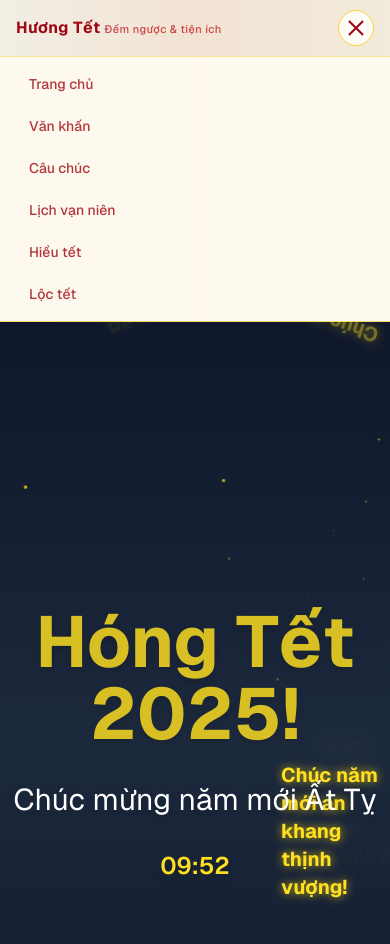
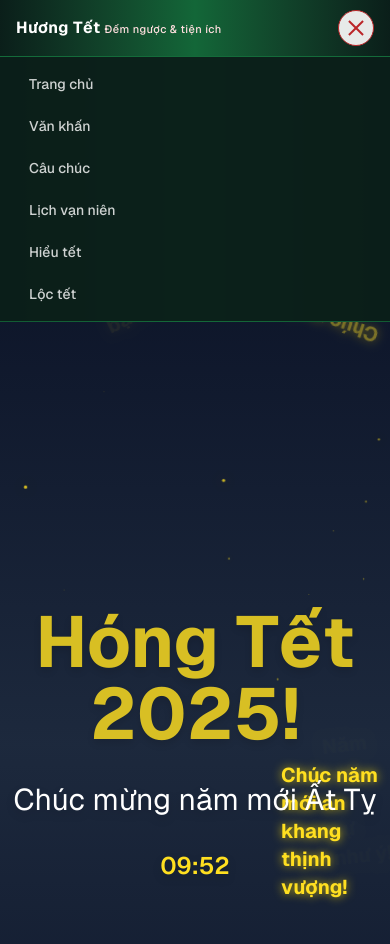
Before and after one commit to penguin131-test/huongtet, a Next.js app: page /hoa-tay in a window 390 px wide. Both pictures are taken after a click on the button "Toggle menu". Shown: the top 944 px of the page. Built offline with nearby package versions, Linux system fonts and the light colour scheme.

Commit message:
Cập nhật giao diện noel

```diff
--- a/components/countdown-hero.tsx
+++ b/components/countdown-hero.tsx
@@ -93,32 +93,49 @@ export function CountdownHero() {
 
   return (
     <>
-      <section className="border-b border-amber-300/70 bg-gradient-to-b from-[#fffaf0] via-[#ffeede] to-[#ffe0cc]">
+      {/* Nền hero Noel: xanh lá + nhấn đỏ */}
+      <section className="border-b border-[#146B3A] bg-gradient-to-b from-[#146B3A] via-[#0b1f1a] to-[#0b1f1a]">
         <div className="mx-auto flex max-w-6xl flex-col gap-6 px-4 pb-8 pt-10 md:flex-row md:items-center md:justify-between md:pb-10 md:pt-12">
           {/* Text */}
           <div className="max-w-xl space-y-3">
-            <p className="inline-block rounded-full border border-amber-300 bg-white/80 px-3 py-1 text-xs font-semibold tracking-[0.16em] uppercase text-red-700">
+            <p className="inline-block rounded-full border border-[#BB2528] bg-white/90 px-3 py-1 text-xs font-semibold tracking-[0.16em] uppercase"
+               style={{ color: "#BB2528" }}>
               Đếm ngược Tết Nguyên Đán
             </p>
-            <h1 className="text-3xl font-extrabold tracking-tight text-red-900 sm:text-4xl md:text-5xl">
+
+            <h1 className="text-3xl font-extrabold tracking-tight sm:text-4xl md:text-5xl"
+                style={{ color: "#ffffff" }}>
               Còn bao nhiêu ngày nữa đến Tết {targetYear}?
             </h1>
-            <p className="text-sm md:text-base text-red-800/80">
+
+            <p className="text-sm md:text-base"
+               style={{ color: "rgba(255,255,255,0.85)" }}>
               Trang web đếm ngược tới Tết Nguyên Đán. Ngày Tết Nguyên Đán vào ngày:{" "}
-              <span className="font-semibold text-red-900">{formattedDate}</span>.
+              <span className="font-semibold" style={{ color: "#ffdfdf" }}>
+                {formattedDate}
+              </span>.
             </p>
 
             <div className="flex flex-wrap gap-3 pt-2">
               <Button
                 size="sm"
-                className="rounded-full bg-red-700 text-xs font-semibold text-amber-50 hover:bg-red-800"
+                className="rounded-full text-xs font-semibold"
+                style={{
+                  backgroundColor: "#BB2528",
+                  color: "#ffffff",
+                }}
               >
-                Xem lịch & sự kiện Tết
+                Xem lịch &amp; sự kiện Tết
               </Button>
               <Button
                 size="sm"
                 variant="outline"
-                className="rounded-full border-amber-300 bg-white/70 text-xs font-medium text-red-800 hover:bg-amber-50"
+                className="rounded-full text-xs font-medium"
+                style={{
+                  borderColor: "rgba(255,255,255,0.7)",
+                  backgroundColor: "rgba(255,255,255,0.08)",
+                  color: "#ffffff",
+                }}
               >
                 Khám phá tiện ích Tết
               </Button>
@@ -127,8 +144,14 @@ export function CountdownHero() {
 
           {/* Countdown blocks */}
           <div className="mt-2 w-full max-w-md md:mt-0">
-            <div className="rounded-3xl border border-amber-300 bg-white/90 p-4 shadow-[0_10px_30px_rgba(148,63,37,0.16)]">
-              <p className="mb-2 text-xs font-medium uppercase tracking-[0.14em] text-red-700">Thời gian còn lại</p>
+            <div className="rounded-3xl border bg-white/95 p-4 shadow-[0_10px_30px_rgba(0,0,0,0.35)]"
+                 style={{ borderColor: "#BB2528" }}>
+              <p
+                className="mb-2 text-xs font-medium uppercase tracking-[0.14em]"
+                style={{ color: "#BB2528" }}
+              >
+                Thời gian còn lại
+              </p>
               <div className="grid grid-cols-4 gap-2">
                 <CountdownItem label="Ngày" value={days} />
                 <CountdownItem label="Giờ" value={hours} />
@@ -148,9 +171,26 @@ export function CountdownHero() {
 function CountdownItem({ label, value }: { label: string; value: number }) {
   const v = value.toString().padStart(2, "0")
   return (
-    <div className="flex flex-col items-center justify-center rounded-2xl border border-amber-200 bg-[#fffaf0] px-2 py-2">
-      <div className="text-lg font-bold tracking-widest text-red-900">{v}</div>
-      <div className="text-[11px] font-medium text-red-700/80">{label}</div>
+    <div
+      className="flex flex-col items-center justify-center rounded-2xl px-2 py-2"
+      style={{
+        borderColor: "#146B3A",
+        borderWidth: 1,
+        backgroundColor: "#f2fff7",
+      }}
+    >
+      <div
+        className="text-lg font-bold tracking-widest"
+        style={{ color: "#146B3A" }}
+      >
+        {v}
+      </div>
+      <div
+        className="text-[11px] font-medium"
+        style={{ color: "#BB2528" }}
+      >
+        {label}
+      </div>
     </div>
   )
 }
--- a/components/event-clocks.tsx
+++ b/components/event-clocks.tsx
@@ -24,12 +24,10 @@ export function EventClocks() {
       const newCountdowns: Record<string, EventCountdown> = {}
 
       Object.entries(TET_EVENTS).forEach(([eventId, event]) => {
-        // Skip Tet since it's shown in main countdown
         if (eventId === "tet") return
 
         let eventDate = new Date(currentYear, event.solarDate.month - 1, event.solarDate.day)
 
-        // If event has passed this year, target next year
         if (eventDate < now) {
           eventDate = new Date(currentYear + 1, event.solarDate.month - 1, event.solarDate.day)
         }
@@ -62,8 +60,15 @@ export function EventClocks() {
   return (
     <div className="space-y-6">
       <div className="text-center">
-        <h2 className="text-3xl font-bold text-foreground mb-2">Các sự kiện khác - Năm {displayYear}</h2>
-        <p className="text-muted-foreground">Countdown cho những ngày lễ quan trọng khác</p>
+        {/* Title Noel */}
+        <h2 className="text-3xl font-bold" style={{ color: "#BB2528" }}>
+          Các sự kiện khác - Năm {displayYear}
+        </h2>
+
+        {/* Subtitle Noel */}
+        <p className="text-sm mt-1" style={{ color: "#146B3A" }}>
+          Countdown cho những ngày lễ quan trọng khác
+        </p>
       </div>
 
       <div className="grid grid-cols-1 md:grid-cols-2 lg:grid-cols-3 gap-4">
@@ -88,9 +93,17 @@ export function EventClocks() {
             >
               <div className="flex items-center justify-between mb-4">
                 <div>
-                  <h3 className="text-xl font-bold text-foreground">{event.name}</h3>
-                  <p className="text-sm text-muted-foreground">{event.description}</p>
+                  {/* Title Noel */}
+                  <h3 className="text-xl font-bold" style={{ color: "#BB2528" }}>
+                    {event.name}
+                  </h3>
+
+                  {/* Description Noel */}
+                  <p className="text-sm" style={{ color: "#146B3A" }}>
+                    {event.description}
+                  </p>
                 </div>
+
                 <span className="text-3xl">{event.emoji}</span>
               </div>
 
@@ -102,8 +115,21 @@ export function EventClocks() {
                   { value: countdown.seconds, label: "Giây" },
                 ].map((item) => (
                   <div key={item.label} className="text-center">
-                    <div className="text-lg font-bold text-foreground">{String(item.value).padStart(2, "0")}</div>
-                    <div className="text-xs text-muted-foreground">{item.label}</div>
+                    {/* Number Noel */}
+                    <div
+                      className="text-lg font-bold"
+                      style={{ color: "#146B3A" }}
+                    >
+                      {String(item.value).padStart(2, "0")}
+                    </div>
+
+                    {/* Label Noel */}
+                    <div
+                      className="text-xs mt-0.5"
+                      style={{ color: "#BB2528" }}
+                    >
+                      {item.label}
+                    </div>
                   </div>
                 ))}
               </div>
--- a/components/tet-navbar.tsx
+++ b/components/tet-navbar.tsx
@@ -22,17 +22,19 @@ export function TetNavbar() {
     href === "/" ? pathname === "/" : pathname.startsWith(href)
 
   return (
-    <header className="sticky top-0 z-50 border-b border-amber-300/70 bg-gradient-to-r from-[#fffaf0]/95 via-[#ffeede]/95 to-[#fff7e6]/95 backdrop-blur-sm">
+    <header
+      className={cn(
+        "sticky top-0 z-50 backdrop-blur-md border-b",
+        // Nền Noel: xanh đậm + nhấn đỏ
+        "border-[#146B3A]/80 bg-gradient-to-r from-[#0b1f1a]/95 via-[#146B3A]/95 to-[#0b1f1a]/95"
+      )}
+    >
       <nav className="mx-auto flex max-w-6xl items-center justify-between px-4 py-2.5">
-
         {/* Logo */}
-        <Link
-          href="/"
-          className="flex items-baseline gap-1 text-base font-bold tracking-wide text-red-800"
-        >
-          <span>Hương Tết</span>
-          <span className="text-[11px] font-medium text-red-700/70">
-            Đếm ngược & tiện ích
+        <Link href="/" className="flex items-baseline gap-1 text-base font-bold tracking-wide">
+          <span className="text-white">Hương Tết</span>
+          <span className="text-[11px] font-medium" style={{ color: "#ffdfdf" }}>
+            Đếm ngược &amp; tiện ích
           </span>
         </Link>
 
@@ -44,9 +46,11 @@ export function TetNavbar() {
               href={link.href}
               className={cn(
                 "rounded-full px-3.5 py-1.5 text-sm font-medium border transition-all",
-                "border-transparent text-red-800/80 hover:border-amber-400 hover:bg-amber-50 hover:text-red-900",
+                // trạng thái bình thường
+                "border-transparent text-white/80 hover:border-white/60 hover:bg-white/10 hover:text-white",
+                // trạng thái active
                 isActive(link.href) &&
-                  "border-amber-400 bg-amber-50 text-red-900 shadow-sm"
+                  "border-white bg-white text-sm text-[#BB2528] shadow-sm"
               )}
             >
               {link.label}
@@ -60,32 +64,36 @@ export function TetNavbar() {
           onClick={() => setOpen((v) => !v)}
           aria-expanded={open}
           aria-label="Toggle menu"
-          className="flex h-9 w-9 flex-col items-center justify-center gap-[5px] rounded-full border border-amber-300 bg-white/80 md:hidden"
+          className="flex h-9 w-9 flex-col items-center justify-center gap-[5px] rounded-full border bg-white/90 md:hidden"
+          style={{ borderColor: "#BB2528" }}
         >
           <span
             className={cn(
-              "block h-[2px] w-5 bg-red-800 transition-all",
+              "block h-[2px] w-5 transition-all",
               open && "translate-y-[7px] rotate-45"
             )}
+            style={{ backgroundColor: "#BB2528" }}
           />
           <span
             className={cn(
-              "block h-[2px] w-5 bg-red-800 transition-all",
+              "block h-[2px] w-5 transition-all",
               open && "opacity-0"
             )}
+            style={{ backgroundColor: "#BB2528" }}
           />
           <span
             className={cn(
-              "block h-[2px] w-5 bg-red-800 transition-all",
+              "block h-[2px] w-5 transition-all",
               open && "-translate-y-[7px] -rotate-45"
             )}
+            style={{ backgroundColor: "#BB2528" }}
           />
         </button>
       </nav>
 
       {/* Mobile menu */}
       {open && (
-        <div className="border-t border-amber-200 bg-[#fffaf0]/95 md:hidden">
+        <div className="md:hidden border-t" style={{ borderColor: "#146B3A", backgroundColor: "rgba(11,31,26,0.96)" }}>
           <div className="mx-auto flex max-w-6xl flex-col gap-1 px-4 py-2">
             {links.map((link) => (
               <Link
@@ -94,9 +102,11 @@ export function TetNavbar() {
                 onClick={() => setOpen(false)}
                 className={cn(
                   "rounded-xl px-3 py-2 text-sm font-medium transition-all border",
-                  "border-transparent text-red-800/80 hover:bg-amber-50 hover:border-amber-300",
+                  // bình thường
+                  "border-transparent text-white/80 hover:bg-white/10 hover:border-white/40 hover:text-white",
+                  // active
                   isActive(link.href) &&
-                    "border-amber-400 bg-amber-50 text-red-900 shadow-sm"
+                    "border-white bg-white text-[#BB2528] shadow-sm"
                 )}
               >
                 {link.label}
```
